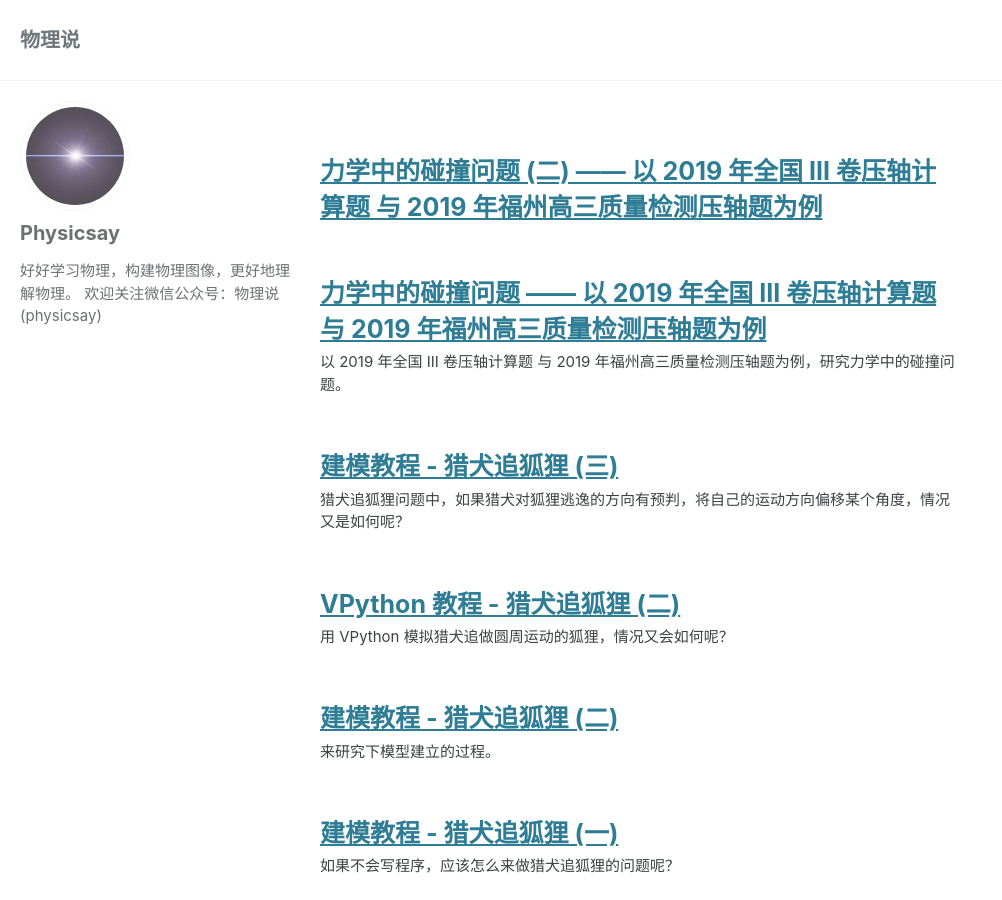
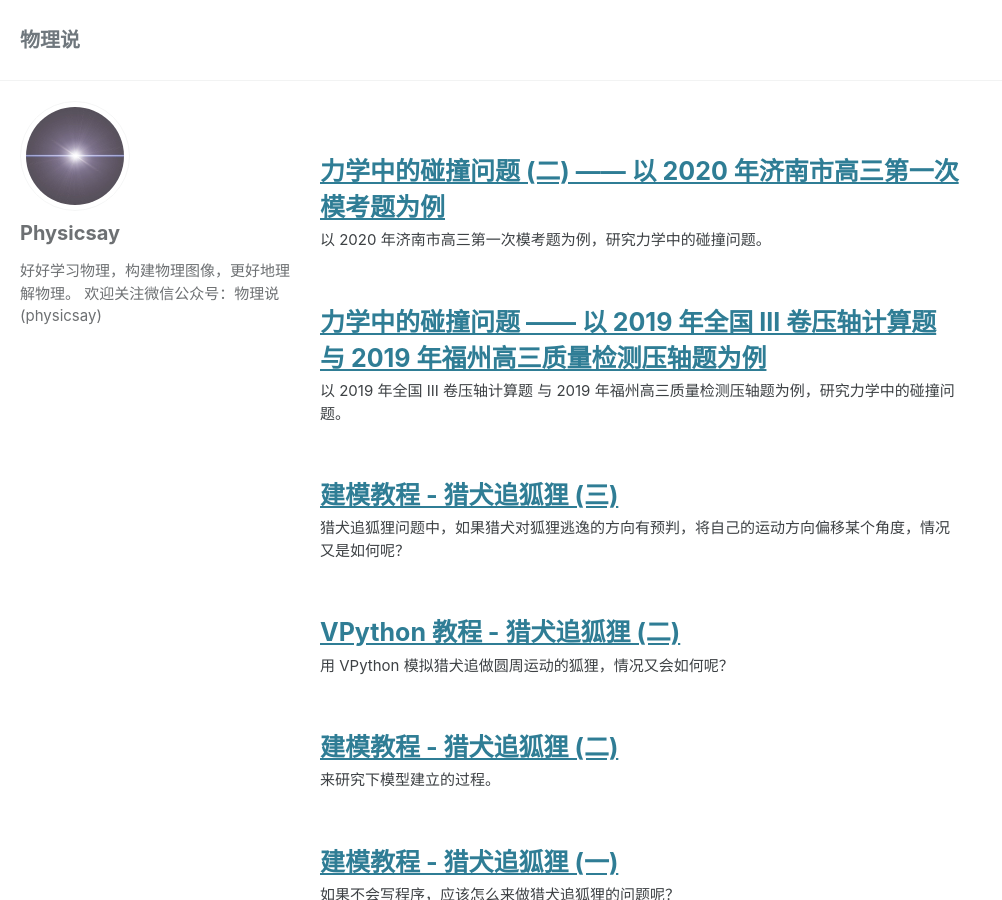
Before and after one commit to physicsay/physicsay-physicsay.github.io, a Jekyll site: the page built from index.html, in a window 1280 px wide and 900 px high. Shown: the whole window, without its empty margins (0-1002 px from the left). Built offline with Jekyll 4.4.1, drawn with Linux system fonts in a browser that asks for light colours; cached includes are drawn as plain includes; nearby versions of some CDN libraries; the list of posts is cut into pages by our own code; part of the change alters nothing that is shown.

Commit message:
collision-problem-2

```diff
--- a/_posts/2020-10-06-mechanics-collision-problem-2.md
+++ b/_posts/2020-10-06-mechanics-collision-problem-2.md
@@ -1,11 +1,136 @@
 ---
-title: 力学中的碰撞问题 (二) —— 以 2019 年全国 III 卷压轴计算题 与 2019 年福州高三质量检测压轴题为例
+title: 力学中的碰撞问题 (二) —— 以 2020 年济南市高三第一次模考题为例
 url: mechanics-collision-problem-2
 date: 2020-10-06 15:33:07
 tags:
--
-categories:
-description:
+- 可视化
+- VPython
+categories: mechanics
+description: 以 2020 年济南市高三第一次模考题为例，研究力学中的碰撞问题。
 ---
 
-<img src='/assets/images/2020-10-06-mechanics-collision-problem-2/[pic name]' style='zoom:40%; margin: 0 auto; display: block;'/>
+## 0. 模拟题
+
+如图所示，相距 $L = 5m$ 的粗糙水平直轨道两端分别固定两个竖直挡板，距左侧挡板 $L' = 2m$ 的 O 点处静止放置两个紧挨着的小滑块 A、B，滑块之间装有少量炸药。炸药爆炸时，能将两滑块分开并保持在直轨道上沿水平方向运动。滑块 A、B 的质量均为 $m = 1kg$，与轨道间的动摩擦因数均为 $\mu = 0.2$。不计滑块与滑块、滑块与挡板间发生碰撞时的机械能损失，滑块可看作质点，重力加速度 $g$ 取 $10m/s^2$。
+(1) 炸药爆炸瞬间，若有 $Q_1 = 10J$ 的能量转化成了两滑块的机械能，求滑块A最终离开出发点的距离；
+(2) 若两滑块 A、B 初始状态并不是静止的，当它们共同以 $v = 1m/s$ 的速度向右经过 O 点时炸药爆炸，要使两滑块分开后能再次相遇，则爆炸中转化成机械能的最小值 $Q_2$ 是多少？
+
+<img src='/assets/images/2020-10-06-mechanics-collision-problem-2/fig.png' style='zoom:40%; margin: 0 auto; display: block;'/>
+
+
+## 1. 解析
+
+### 1.1 第一问
+
+在第一问中，建立坐标轴 $O-x$，向右为正方向。滑块 A、B 在爆炸前后动量，列出以下方程：
+
+$$
+m_A v_A + m_B v_B = m_A u_A + m_B u_B
+$$
+
+而爆炸后，有 $Q_1 = 10 J$ 的能量转换为两滑块的机械能，列出机械能守恒方程：
+
+$$
+10J = \frac{1}{2}m_A u_A^2 + \frac{1}{2}m_B u_B^2
+$$
+
+此中已知 $v_A = v_B = 0 m/s$，$m_A = m_B = 1.0 kg$，而 $u_A$，$u_B$ 是 A、B 碰撞后的速度。代入上式可解得爆炸后两者的速度分别为 $u_A = -\sqrt{10} m/s$，$u_B = \sqrt{10} m/s$，即滑块 A 向左运动，滑块 B 向右运动。
+
+> 第一问的解答可以参考[1] 中的解析。
+
+### 1.2 第二问
+
+由于两滑块 A、B 初始状态并不是静止的，是以 $v_0 = 1m/s$ 的速度向右运动。因此可能会有不同的情况。以 O 点为原点，建立坐标轴，向右为正方向。
+
+因为滑块与地面具有摩擦力，因此速度会越来越慢，最终停下。考虑临界情况，滑块 A、B 要发生二次碰撞，即两者最后停下时的间距应该为 0。
+
+滑块 A、B 运动到静止时的距离为 $s_A = \frac{u_A^2}{2\mu g}$、$s_B = \frac{u_B^2}{2\mu g}$。
+
+**(1)**. 第一种情况：滑块 A 向左运动，滑块 B 向右运动，A 经过挡板反弹后追上 B。
+
+<img src='/assets/images/2020-10-06-mechanics-collision-problem-2/analysis1.png' style='zoom:40%; margin: 0 auto; display: block;'/>
+
+在 O 点动量守恒，有 $(m_A + m_B)v_0 = m_B u_B - m_A u_A$。
+
+> 这里滑块 B 向右，速度 $u_B$ 为正，滑块 A 向左，速度 $u_A$ 为负。
+
+根据上图写出滑块 A、B 运动距离的等式：
+
+$$
+s_A - s_B = 2 L'
+$$
+
+> $L'$ 是滑块 A 到挡板的距离。
+
+上式不能成立，因为根据动量守恒有 $u_B = u_A + 2v_0$，即 $s_B \gt s_A$，因此不存在这样的情况。
+
+**(2)**. 第二种情况：滑块 A 向左运动，滑块 B 向右运动，B 经过挡板反弹后追上 A。
+
+<img src='/assets/images/2020-10-06-mechanics-collision-problem-2/analysis2.png' style='zoom:40%; margin: 0 auto; display: block;'/>
+
+在 O 点动量守恒，有 $(m_A + m_B)v_0 = m_B u_B - m_A u_A$。
+
+根据上图写出滑块 A、B 运动距离的等式：
+
+$$
+s_B - s_A = 2 (L - L')
+$$
+
+> $(L - L')$ 是滑块 B 到挡板的距离。
+
+可以解得 $u_A = 5m/s$，$u_B = 7m/s$，再来计算滑块 A 移动的距离是否超过 $L = 2m$? 计算可得 $s_A = 6.25m \gt 2m$，因此滑块 A 移动的距离超过 $2m$，会与挡板碰撞，这种情况不成立。
+
+**(3)**. 第三种情况：滑块 A 向左运动，滑块 B 向右运动，都经过挡板反弹。
+
+<img src='/assets/images/2020-10-06-mechanics-collision-problem-2/analysis3.png' style='zoom:40%; margin: 0 auto; display: block;'/>
+
+在 O 点动量守恒，有 $(m_A + m_B)v_0 = m_B u_B - m_A u_A$。
+
+根据上图写出关于滑块 A、B 运动距离的等式：
+
+$$
+s_A + s_B = 2 L
+$$
+
+解出 $u_A = \sqrt{19} - 1 m/s$，$u_B = \sqrt{19} + 1 m/s$
+
+计算此时滑块 A、B 移动的距离：
+
+$$
+s_A = \frac{(\sqrt{19}-1)^2}{4} \approx 2.8m
+$$
+
+$$
+s_B = \frac{(\sqrt{19}+1)^2}{4} \approx 7.2m
+$$
+
+即滑块 A、B 移动的距离都大于距离挡板的距离，即会发生反弹，这种运动状态成立。计算需要的机械能 $Q_2$
+
+$$
+Q_2 = \frac{1}{2}mu_A^2 + \frac{1}{2}mu_B^2 - \frac{1}{2}2mv_0^2 = 19J
+$$
+
+**(4)**. 第四种情况：滑块 A 向右运动，滑块 B 向右运动，但 滑块 B 运动的快，且与挡板碰撞。
+
+<img src='/assets/images/2020-10-06-mechanics-collision-problem-2/analysis4.png' style='zoom:40%; margin: 0 auto; display: block;'/>
+
+在 O 点动量守恒，有 $(m_A + m_B)v_0 = m_B u_B + m_A u_A$。
+
+> 滑块 B 向右，速度 $u_B$ 为正，滑块 A 向右，速度 $u_A$ 为正。
+
+根据上图写出关于滑块 A、B 运动距离的等式：
+
+$$
+s_A + s_B = 2 (L - L')
+$$
+
+解出的值一正一负，但假设 $u_A$、$u_B$ 均为正数，无解。因此，这种情况也不成立。
+
+综上所述，只有第三种情况成立，需要的机械能 $Q_2$ 至少为 $19 J$。
+
+> 1. 这里给出了若干种可能的情况，并分析成立条件。
+> 2. 上述图示仅作参考，将滑块视为质点，无需考虑滑块本身的尺寸。
+
+---
+参考
+1. [力学中的碰撞问题(一) —— 以 2019 年全国 III 卷压轴计算题 与 2019 年福州高三质量检测压轴题为例](https://mp.weixin.qq.com/s/jChEeOGBpoE7ufqHWBB9Vw)
```
Also changed, not shown: assets/images/2020-10-06-mechanics-collision-problem-2/analysis1.png (added), assets/images/2020-10-06-mechanics-collision-problem-2/analysis2.png (added), assets/images/2020-10-06-mechanics-collision-problem-2/analysis3.png (added), assets/images/2020-10-06-mechanics-collision-problem-2/analysis4.png (added), assets/images/2020-10-06-mechanics-collision-problem-2/fig.png (added).
